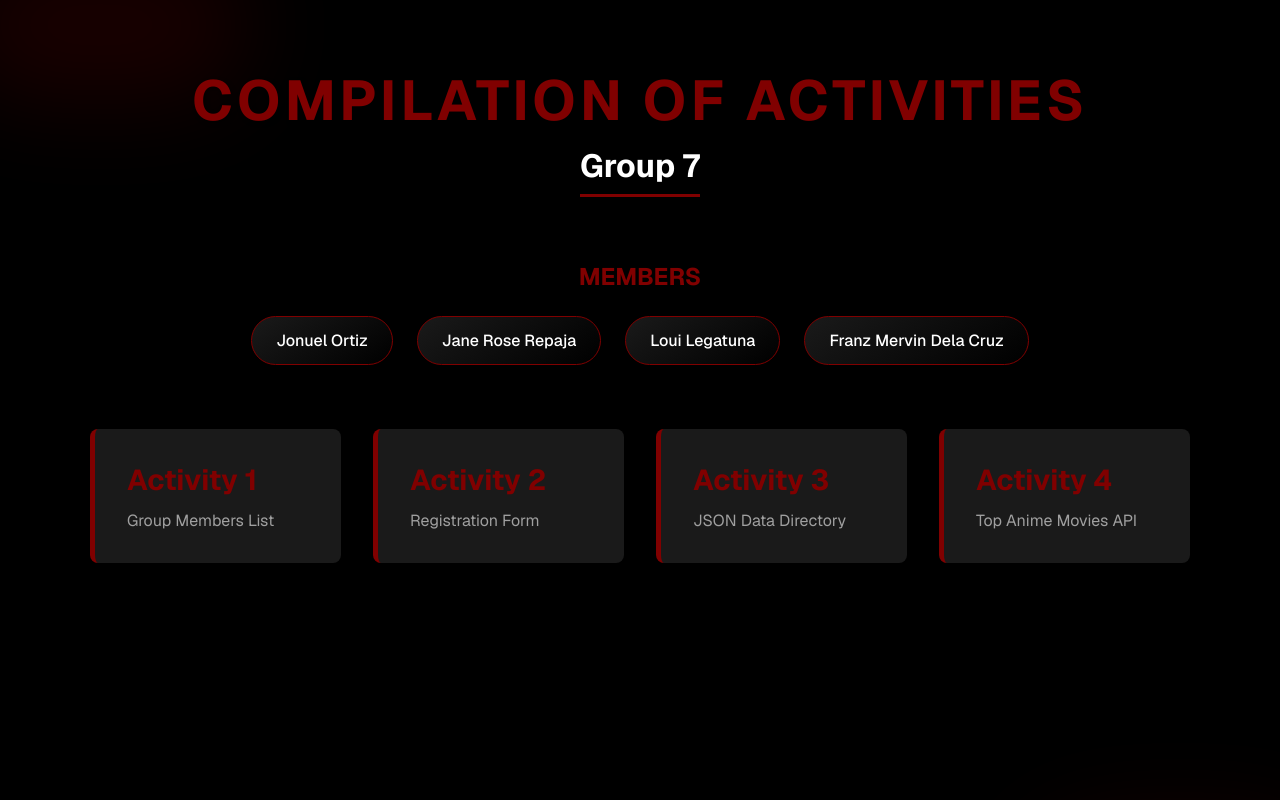
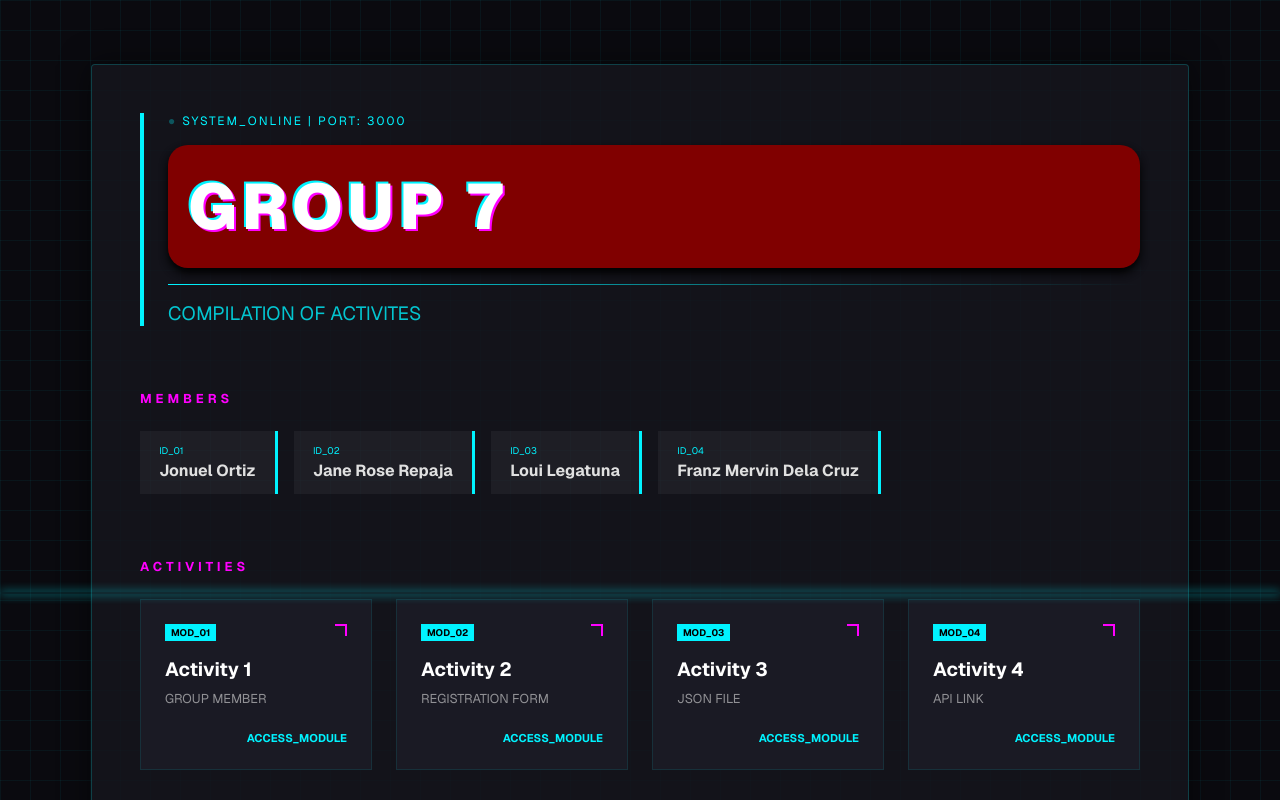
Before and after one commit to franzmervin15-ops/ITE6-Reac-2A, a React (Vite) app in the folder main/: page / in a window 1280 px wide. Shown: the top 800 px of the page. Built offline with nearby package versions, Linux system fonts and the light colour scheme.

Commit message:
first commit

```diff
--- a/main/src/pages/Activity1/Activity1.css
+++ b/main/src/pages/Activity1/Activity1.css
@@ -10,8 +10,14 @@
     background-color: white;
 }
 
-h1  {
-    color: maroon;
+h1 {
+    padding: 20px;
+    margin: 20px;
+    border-radius: 20px;
+    box-shadow: 0 5px 8px black;
+    background-color: maroon;
+    font-size: 50px;
+    color:  white;
 }
 
 ul {
@@ -20,13 +26,11 @@ ul {
     border-radius: 20px;
     box-shadow: 0 5px 8px black;
     background-color: maroon;
-    color: white;
 }
 
 p {
     font-size: 20px;
 }
-
 
 li {
     font-size: 20px;
--- a/main/src/pages/Activity3/Activity3.css
+++ b/main/src/pages/Activity3/Activity3.css
@@ -10,6 +10,7 @@
   text-align: center;
   margin-bottom: 0.5rem;
   font-size: 2.5rem;
+  background-color: black;
 }
 
 .container3 p {
--- a/main/src/pages/MCO/MCO.css
+++ b/main/src/pages/MCO/MCO.css
@@ -1,140 +1,240 @@
-.landing-container {
-  min-height: 100vh;
-  background-color: #000000;
-  color: #ffffff;
-  display: flex;
-  flex-direction: column;
-  align-items: center;
-  padding: 4rem 2rem;
-  font-family: 'Inter', sans-serif;
-  position: relative;
-  overflow: hidden;
+:root {
+  --neon-cyan: #00f3ff;
+  --neon-magenta: #ff00ff;
+  --dark-bg: #0a0a0f;
+  --card-bg: #16161d;
+  --text-primary: #e0e0e0;
+  --text-secondary: #00f3ff;
 }
 
-/* Akatsuki Cloud Styling */
-.akatsuki-cloud-top, .akatsuki-cloud-bottom {
-  position: absolute;
-  width: 300px;
-  height: 150px;
-  background-color: #800000;
-  border-radius: 100px;
-  opacity: 0.2;
-  filter: blur(50px);
+.tech-container {
+  min-height: 100vh;
+  background-color: var(--dark-bg);
+  color: var(--text-primary);
+  font-family: 'Courier New', Courier, monospace;
+  position: relative;
+  overflow-x: hidden;
+  display: flex;
+  justify-content: center;
+  padding: 4rem 1.5rem;
+}
+
+/* Cyberpunk Grid Background */
+.grid-overlay {
+  position: fixed;
+  top: 0;
+  left: 0;
+  width: 100%;
+  height: 100%;
+  background-image:
+    linear-gradient(rgba(0, 243, 255, 0.05) 1px, transparent 1px),
+    linear-gradient(90deg, rgba(0, 243, 255, 0.05) 1px, transparent 1px);
+  background-size: 30px 30px;
+  pointer-events: none;
   z-index: 0;
 }
 
-.akatsuki-cloud-top {
-  top: -50px;
-  left: -50px;
+.scanline {
+  position: fixed;
+  top: 0;
+  left: 0;
+  width: 100%;
+  height: 2px;
+  background: rgba(0, 243, 255, 0.1);
+  box-shadow: 0 0 10px var(--neon-cyan);
+  animation: scan 8s linear infinite;
+  z-index: 10;
+  pointer-events: none;
 }
 
-.akatsuki-cloud-bottom {
-  bottom: -50px;
-  right: -50px;
+@keyframes scan {
+  0% { top: -10%; }
+  100% { top: 110%; }
 }
 
-.landing-header {
-  text-align: center;
-  margin-bottom: 4rem;
+.tech-main {
+  width: 100%;
+  max-width: 1000px;
   z-index: 1;
+  background: rgba(22, 22, 29, 0.8);
+  padding: 3rem;
+  border: 1px solid rgba(0, 243, 255, 0.2);
+  border-radius: 4px;
+  box-shadow: 0 0 30px rgba(0, 0, 0, 0.5);
 }
 
-.main-title {
-  font-size: 3.5rem;
-  color: #800000; /* Maroon */
-  text-transform: uppercase;
-  letter-spacing: 4px;
-  margin-bottom: 0.5rem;
-  text-shadow: 2px 2px 4px rgba(0,0,0,0.5);
+.tech-header {
+  text-align: left;
+  margin-bottom: 4rem;
+  border-left: 4px solid var(--neon-cyan);
+  padding-left: 1.5rem;
 }
 
-.group-name {
-  font-size: 2rem;
-  color: #ffffff;
-  border-bottom: 3px solid #800000;
-  display: inline-block;
-  padding-bottom: 0.5rem;
+.status-bar {
+  font-size: 0.75rem;
+  color: var(--neon-cyan);
+  margin-bottom: 1rem;
+  letter-spacing: 2px;
 }
 
-.members-section {
-  text-align: center;
-  margin-bottom: 4rem;
-  z-index: 1;
+.blink {
+  animation: blink-anim 1s infinite;
 }
 
-.members-section h3 {
-  font-size: 1.5rem;
-  color: #800000;
-  margin-bottom: 1.5rem;
-  text-transform: uppercase;
+@keyframes blink-anim {
+  0%, 100% { opacity: 1; }
+  50% { opacity: 0; }
 }
 
-.members-list {
+.tech-title {
+  font-size: 4rem;
+  font-weight: 900;
+  margin: 0;
+  color: #fff;
+  text-shadow: 2px 2px var(--neon-magenta), -2px -2px var(--neon-cyan);
+  letter-spacing: 5px;
+}
+
+.tech-divider {
+  height: 1px;
+  background: linear-gradient(90deg, var(--neon-cyan), transparent);
+  margin: 1rem 0;
+}
+
+.tech-subtitle {
+  font-size: 1.2rem;
+  color: var(--neon-cyan);
+  opacity: 0.8;
+}
+
+.tech-label {
+  font-size: 0.8rem;
+  color: var(--neon-magenta);
+  letter-spacing: 4px;
+  margin-bottom: 1.5rem;
+  display: block;
+}
+
+.tech-members {
+  margin-bottom: 4rem;
+}
+
+.tech-member-list {
   display: flex;
   flex-wrap: wrap;
-  justify-content: center;
+  gap: 1rem;
+}
+
+.tech-member-item {
+  background: rgba(255, 255, 255, 0.05);
+  padding: 0.8rem 1.2rem;
+  border-right: 3px solid var(--neon-cyan);
+  display: flex;
+  flex-direction: column;
+  transition: all 0.3s ease;
+}
+
+.tech-member-item:hover {
+  background: rgba(0, 243, 255, 0.1);
+  transform: skewX(-5deg);
+}
+
+.member-id {
+  font-size: 0.6rem;
+  color: var(--neon-cyan);
+  margin-bottom: 0.2rem;
+}
+
+.member-name {
+  font-weight: bold;
+  font-size: 1rem;
+}
+
+.tech-activities {
+  margin-bottom: 4rem;
+}
+
+.tech-grid {
+  display: grid;
+  grid-template-columns: repeat(auto-fit, minmax(220px, 1fr));
   gap: 1.5rem;
 }
 
-.member-tag {
-  background: linear-gradient(145deg, #1a1a1a, #000000);
-  padding: 0.8rem 1.5rem;
-  border-radius: 50px;
-  border: 1px solid #800000;
-  font-weight: 500;
+.tech-card {
+  background: #1a1a24;
+  border: 1px solid rgba(0, 243, 255, 0.1);
+  padding: 1.5rem;
+  text-decoration: none;
+  color: inherit;
+  position: relative;
   transition: all 0.3s ease;
 }
 
-.member-tag:hover {
-  background: #800000;
-  color: #000000;
-  transform: scale(1.1);
-  box-shadow: 0 0 15px rgba(128, 0, 0, 0.5);
+.tech-card:hover {
+  border-color: var(--neon-cyan);
+  box-shadow: 0 0 20px rgba(0, 243, 255, 0.2);
+  transform: translateY(-5px);
 }
 
-.activities-grid {
-  display: grid;
-  grid-template-columns: repeat(auto-fit, minmax(250px, 1fr));
-  gap: 2rem;
-  width: 100%;
-  max-width: 1100px;
-  z-index: 1;
+.tech-card-header {
+  display: flex;
+  justify-content: space-between;
+  margin-bottom: 1rem;
 }
 
-.activity-link-card {
-  position: relative;
-  background-color: #1a1a1a;
-  border-left: 5px solid #800000;
-  padding: 2rem;
-  text-decoration: none;
-  color: #ffffff;
-  border-radius: 8px;
-  transition: all 0.3s cubic-bezier(0.4, 0, 0.2, 1);
-  overflow: hidden;
+.module-tag {
+  font-size: 0.6rem;
+  background: var(--neon-cyan);
+  color: #000;
+  padding: 2px 6px;
+  font-weight: bold;
 }
 
-.activity-link-card:hover {
-  transform: translateY(-10px);
-  background-color: #262626;
-  box-shadow: 10px 10px 20px rgba(128, 0, 0, 0.2);
+.corner-decor {
+  width: 10px;
+  height: 10px;
+  border-top: 2px solid var(--neon-magenta);
+  border-right: 2px solid var(--neon-magenta);
 }
 
-.card-content h3 {
-  font-size: 1.8rem;
-  margin-bottom: 0.8rem;
-  color: #800000;
+.tech-card h3 {
+  font-size: 1.2rem;
+  color: #fff;
+  margin: 0.5rem 0;
 }
 
-.card-content p {
-  color: #a0a0a0;
-  font-size: 1rem;
+.tech-card p {
+  font-size: 0.8rem;
+  color: var(--text-primary);
+  opacity: 0.6;
+  margin-bottom: 1.5rem;
+}
+
+.tech-btn {
+  font-size: 0.7rem;
+  color: var(--neon-cyan);
+  text-align: right;
+  font-weight: bold;
+}
+
+.tech-footer {
+  text-align: center;
+  margin-top: 4rem;
+  color: rgba(255, 255, 255, 0.3);
+  font-size: 0.7rem;
+}
+
+.footer-line {
+  height: 1px;
+  background: rgba(255, 255, 255, 0.1);
+  margin-bottom: 1rem;
 }
 
 @media (max-width: 768px) {
-  .main-title {
-    font-size: 2.2rem;
+  .tech-title {
+    font-size: 2.5rem;
   }
-  .activities-grid {
-    grid-template-columns: 1fr;
+  .tech-main {
+    padding: 1.5rem;
   }
 }
--- a/main/src/pages/MCO/MCO.jsx
+++ b/main/src/pages/MCO/MCO.jsx
@@ -10,43 +10,61 @@ const MCO = () => {
   ];
 
   const activities = [
-    { id: 1, title: "Activity 1", path: "/activity1", description: "Group Members List" },
-    { id: 2, title: "Activity 2", path: "/activity2", description: "Registration Form" },
-    { id: 3, title: "Activity 3", path: "/activity3", description: "JSON Data Directory" },
-    { id: 4, title: "Activity 4", path: "/activity4", description: "Top Anime Movies API" }
+    { id: 1, title: "Activity 1", path: "/activity1", description: "GROUP MEMBER" },
+    { id: 2, title: "Activity 2", path: "/activity2", description: "REGISTRATION FORM" },
+    { id: 3, title: "Activity 3", path: "/activity3", description: "JSON FILE" },
+    { id: 4, title: "Activity 4", path: "/activity4", description: "API LINK" }
   ];
 
   return (
-    <div className="landing-container">
-      <div className="akatsuki-cloud-top"></div>
+    <div className="tech-container">
+      <div className="grid-overlay"></div>
+      <div className="scanline"></div>
 
-      <header className="landing-header">
-        <h1 className="main-title">Compilation of Activities</h1>
-        <h2 className="group-name">Group 7</h2>
+      <main className="tech-main">
+        <header className="tech-header">
+          <div className="status-bar">
+            <span className="blink">●</span> SYSTEM_ONLINE | PORT: 3000
+          </div>
+          <h1 className="tech-title" data-text="GROUP_07">GROUP 7</h1>
+          <div className="tech-divider"></div>
+          <p className="tech-subtitle">COMPILATION OF ACTIVITES</p>
         </header>
 
-      <section className="members-section">
-        <h3>Members</h3>
-        <div className="members-list">
+        <section className="tech-members">
+          <h2 className="tech-label">MEMBERS  </h2>
+          <div className="tech-member-list">
             {members.map((member, index) => (
-            <span key={index} className="member-tag">{member}</span>
+              <div key={index} className="tech-member-item">
+                <span className="member-id">ID_0{index + 1}</span>
+                <span className="member-name">{member}</span>
+              </div>
             ))}
           </div>
         </section>
 
-      <nav className="activities-grid">
+        <section className="tech-activities">
+          <h2 className="tech-label">ACTIVITIES</h2>
+          <div className="tech-grid">
             {activities.map((activity) => (
-          <Link to={activity.path} key={activity.id} className="activity-link-card">
-            <div className="card-content">
+              <Link to={activity.path} key={activity.id} className="tech-card">
+                <div className="tech-card-header">
+                  <span className="module-tag">MOD_0{activity.id}</span>
+                  <div className="corner-decor"></div>
+                </div>
                 <h3>{activity.title}</h3>
                 <p>{activity.description}</p>
-            </div>
-            <div className="card-hover-effect"></div>
+                <div className="tech-btn">ACCESS_MODULE</div>
               </Link>
             ))}
-      </nav>
+          </div>
+        </section>
 
-      <div className="akatsuki-cloud-bottom"></div>
+        <footer className="tech-footer">
+          <div className="footer-line"></div>
+          <p>ITE6-REACT BSIT2A</p>
+        </footer>
+      </main>
     </div>
   );
 };
```
Also changed, not shown: main/src/components/Navbar/Navbar.css (deleted, +0 -27 lines), main/src/components/Navbar/Navbar.jsx (deleted, +0 -17 lines), main/src/pages/Activity2/Activity2.css (line endings or trailing spaces). Lines whose indentation alone changed are shown as unchanged.
